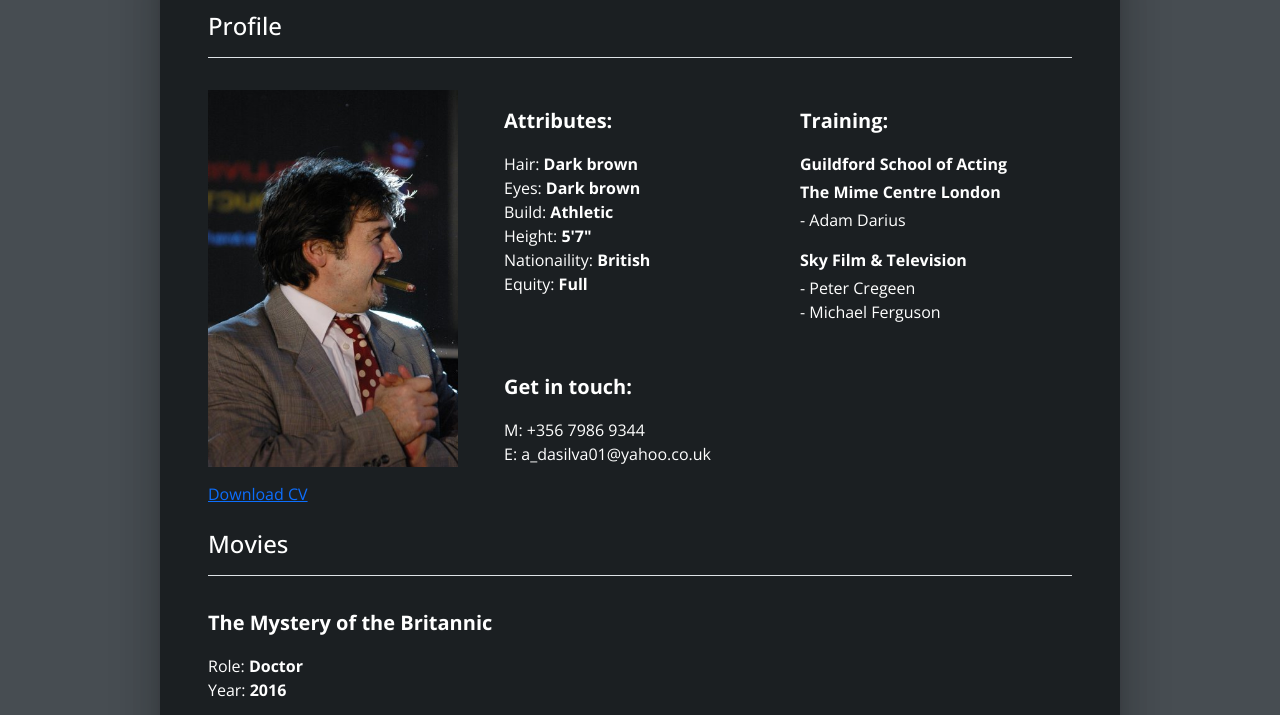
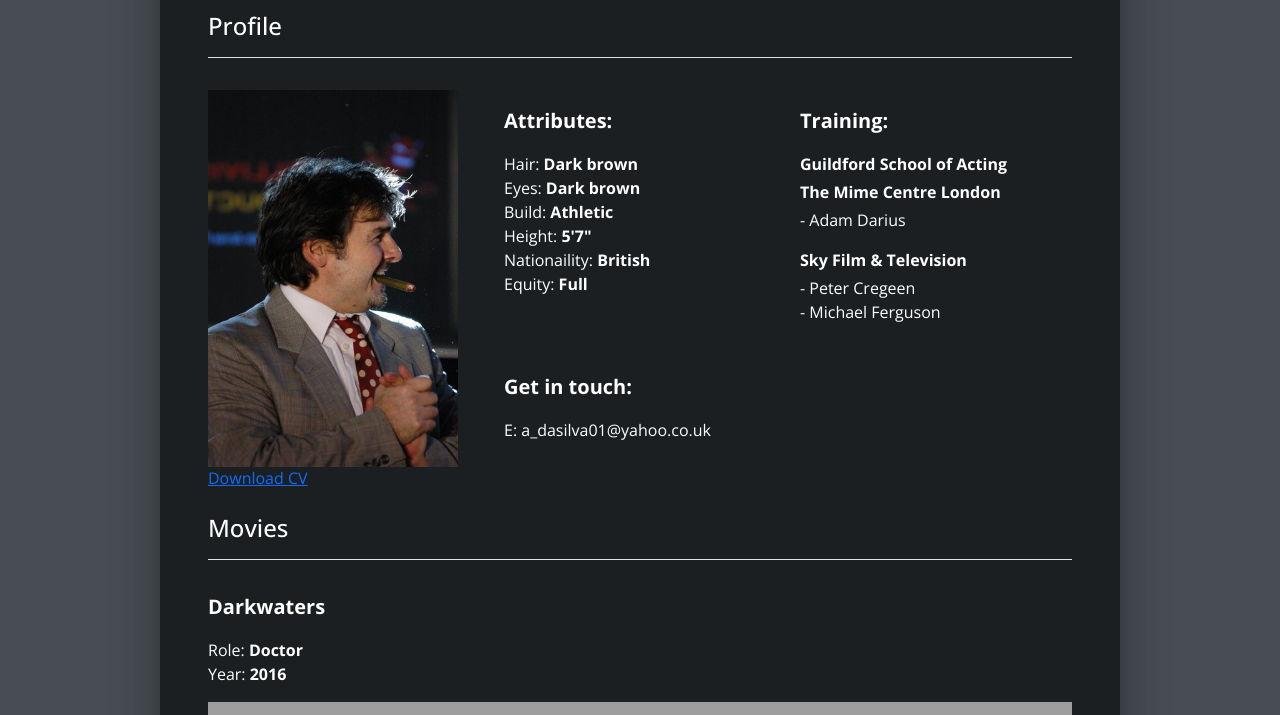
Before and after one commit to RyanSmithOnline/AntonyDaSilva, a website: page public/index.html in a window 1280 px wide. Shown: the part 84-799 px from the top of the page. Drawn offline with nearby package versions, Linux system fonts and the light colour scheme; grey boxes are pictures that could not be loaded.

Commit message:
Update index.html

```diff
--- a/public/index.html
+++ b/public/index.html
@@ -84,7 +84,6 @@
                     <div class="col-6">
                         <div class="text-white py-3">
                             <div class="fs-5 fw-bold my-3">Get in touch:</div>
-                            <div>M: +356 7986 9344</div>
                             <div>E: a_dasilva01@yahoo.co.uk</div>
                         </div>
                     </div>
@@ -115,7 +114,6 @@
             <div class="col-12 col-sm-6 col-md-4 d-lg-none order-sm-1 order-md-3">
                 <div class="text-white py-3">
                     <div class="fs-5 fw-bold my-3">Get in touch:</div>
-                    <div>M: +356 7986 9344</div>
                     <div>E: a_dasilva01@yahoo.co.uk</div>
                 </div>
             </div>
@@ -133,7 +131,7 @@
         <div class="row my-3 g-0">
             <div class="col-12 text-white">
                     <div class="fw-bold fs-5 mb-3">
-                        The Mystery of the Britannic
+                        Darkwaters
                     </div>
                     <div>
                         Role: <span class="fw-bold">Doctor</span>
```
